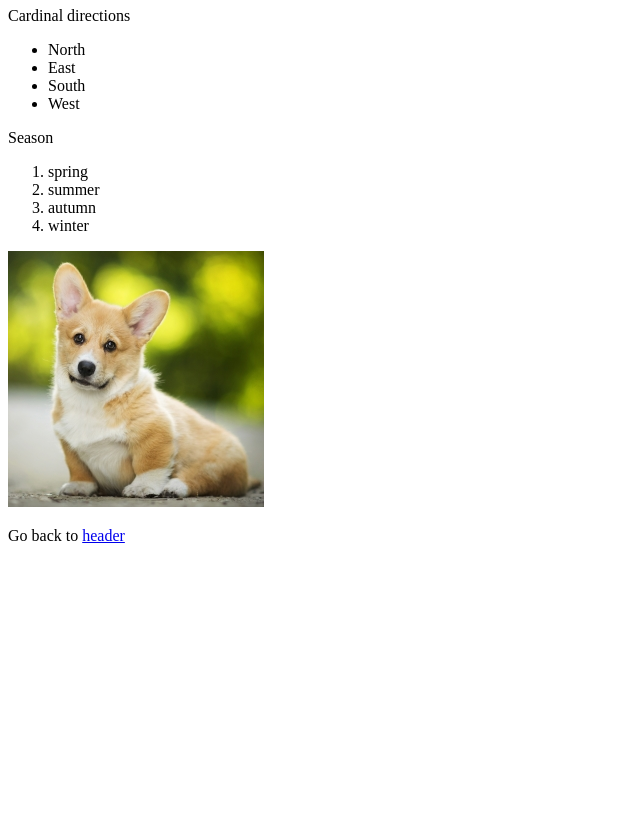
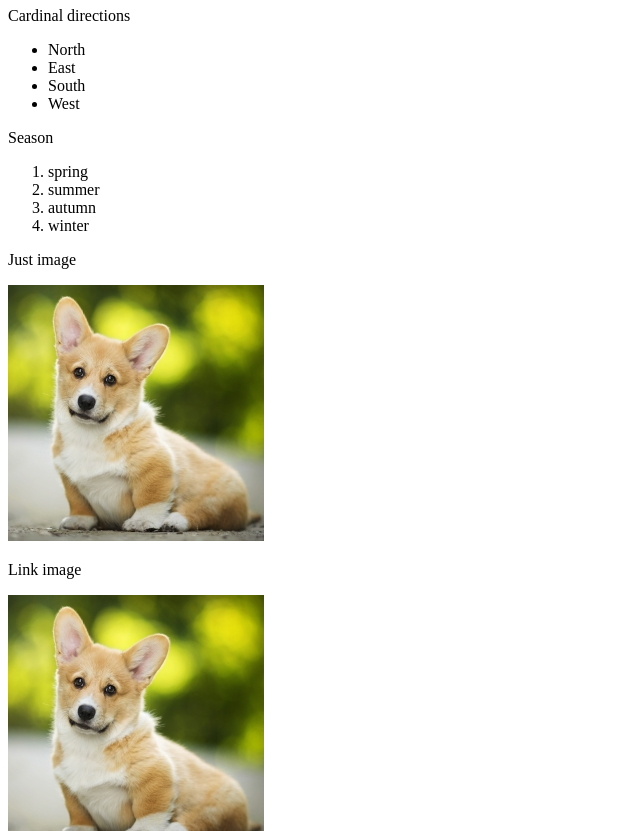
Before and after one commit to niaYaro/html, a plain HTML site: page index.html in a window 1280 px wide. Shown: the part 73-904 px from the top of the page, without its empty margins (0-640 px from the left). Before the commit the page ends 800 px from the top, so only its background shows below. Drawn offline with Linux system fonts and the light colour scheme.

Commit message:
second image is added

```diff
--- a/index.html
+++ b/index.html
@@ -29,7 +29,11 @@
         </ol>
     </main>
     <footer>
+        <p>Just image</p>
         <img src="img/littleCorgi.jpg" alt="corgi">
+        <p>Link image</p>
+        <a href="https://www.google.com/search?q=corgi&tbm=isch&ved=2ahUKEwja253Tusb6AhWSw4sKHVC_AyAQ2-cCegQIABAA&oq=corgi&gs_lcp=CgNpbWcQAzIFCAAQgAQyBQgAEIAEMgUIABCABDIFCAAQgAQyBQgAEIAEMgUIABCABDIFCAAQgAQyBQgAEIAEMgUIABCABDIFCAAQgARQnhRYnhRg5BtoAHAAeACAAVuIAaABkgEBMpgBAKABAaoBC2d3cy13aXotaW1nwAEB&sclient=img&ei=Shc8Y9qOKpKHrwTQ_o6AAg&bih=600&biw=1366&hl=ru"><img src="img/littleCorgi.jpg" alt="corgi"></a>
+
         <p>Go back to <a href="#header">header</a></p>
     </footer>
 
```
